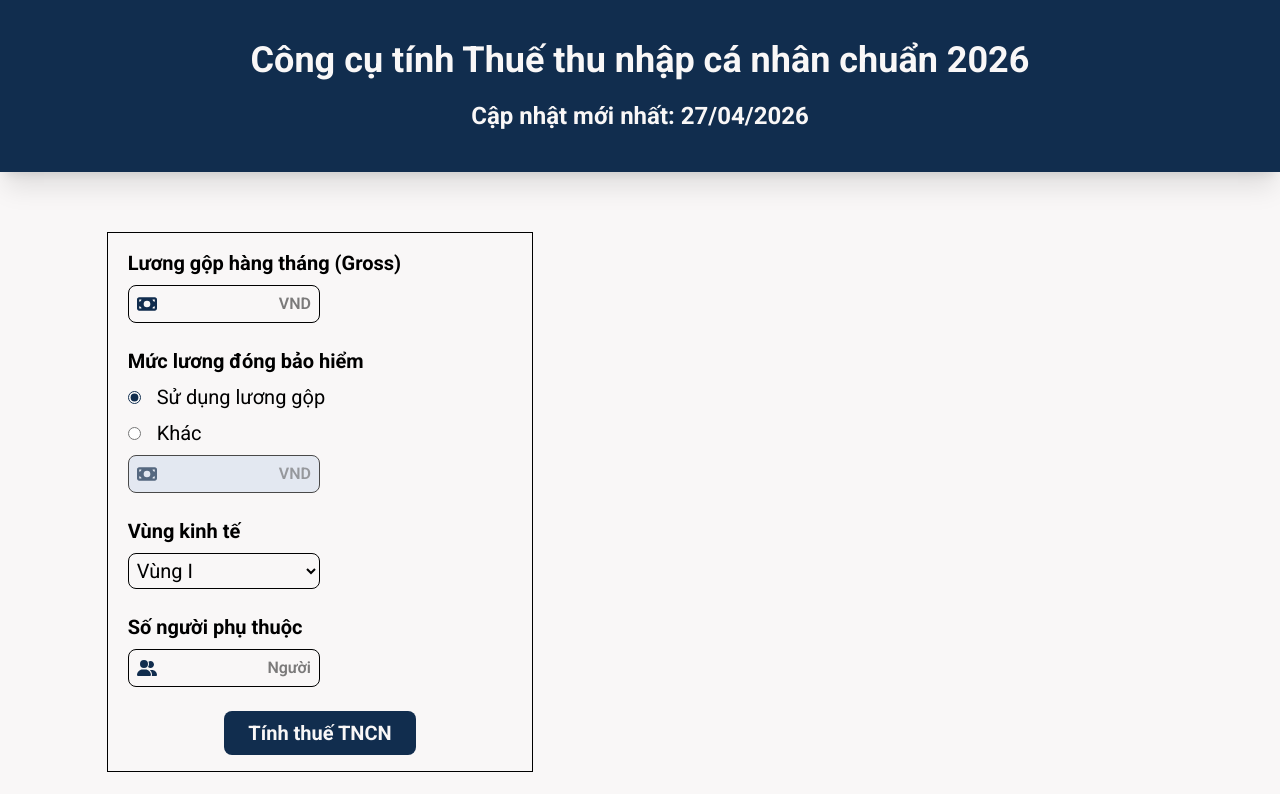
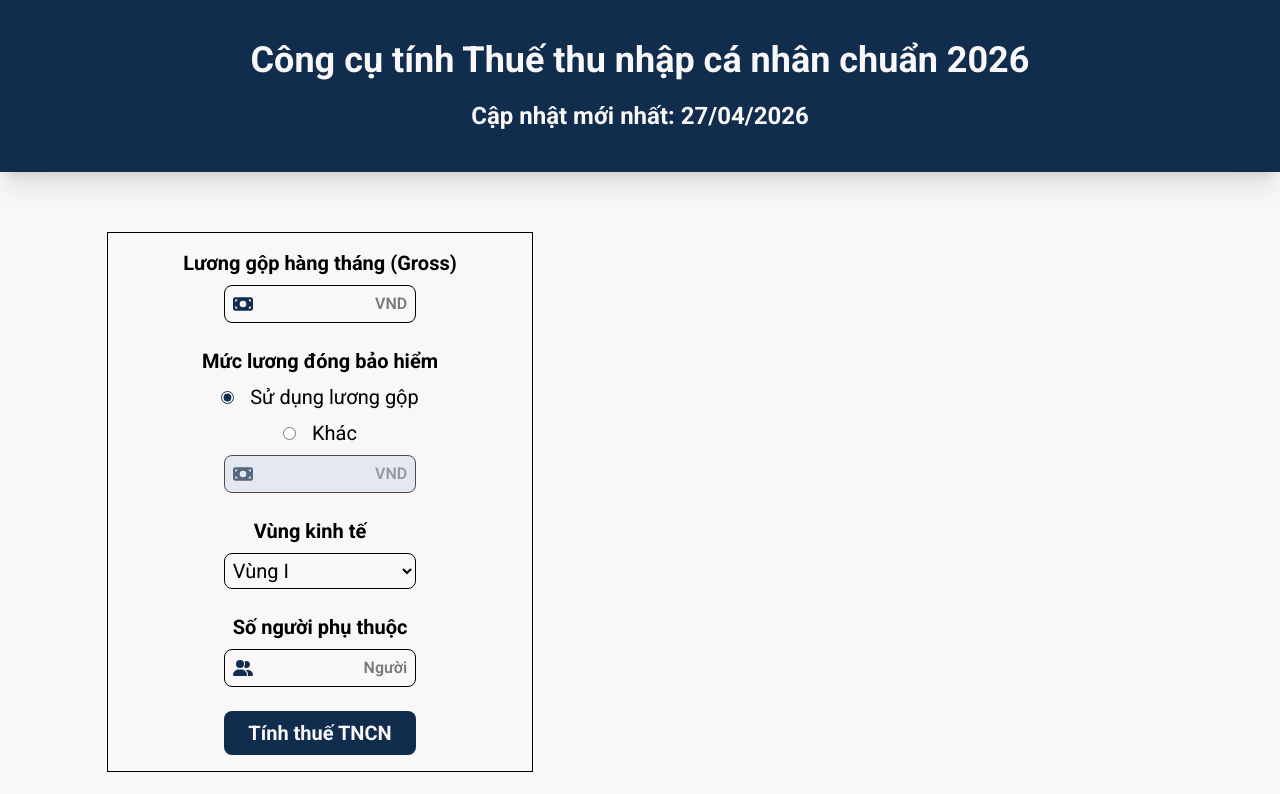
Before and after one commit to mcjosh2402/Tax-Site, a React (Vite) app: page / in a window 1280 px wide. Shown: the top 794 px of the page. Built offline with nearby package versions, Linux system fonts and the light colour scheme.

Commit message:
centered form

```diff
--- a/src/components/FormCards.jsx
+++ b/src/components/FormCards.jsx
@@ -19,7 +19,7 @@ const FormCards = () => {
 			<div className='my-15 mx-auto w-3/4 lg:w-2/3 border'>
 				<form className="mx-5 my-4 space-y-6" autoComplete="off">
 					{/* Salary input */}
-					<div className="flex flex-col gap-2">
+					<div className="flex flex-col gap-2 items-center">
 						<label htmlFor="salary" className='text-base lg:text-xl font-bold'>Lương gộp hàng tháng (Gross)</label>
 						<div className="border rounded-lg flex w-full lg:w-1/2 items-center">
 							<FaMoneyBill className="inline shrink-0 text-base lg:text-xl text-(--dark-blue) my-auto mx-2"/>
@@ -36,7 +36,7 @@ const FormCards = () => {
 					</div>
 
 					{/* Insurance fields */}
-					<div className="flex flex-col gap-2">
+					<div className="flex flex-col gap-2 items-center">
 						<label htmlFor="baohiem" className='text-base lg:text-xl font-bold'>Mức lương đóng bảo hiểm</label>
 
 						<div className="flex items-center gap-2">
@@ -51,7 +51,6 @@ const FormCards = () => {
 							<label htmlFor='luongGross' className='text-base lg:text-xl'>Sử dụng lương gộp</label>
 						</div>
 
-						<div className="flex flex-col gap-2">
 							<div className="flex items-center gap-2">
 								<input
 									type="radio"
@@ -79,11 +78,10 @@ const FormCards = () => {
 								/>
 								<span className="mx-2 inline-block shrink-0 pointer-events-none font-semibold opacity-50">VND</span>
 							</div>
-						</div>
 					</div>
 
 					{/* Vung kinh te */}
-					<div className="flex flex-col gap-2">
+					<div className="flex flex-col gap-2 items-center">
 						<label className='text-base lg:text-xl font-bold mr-5'>Vùng kinh tế</label>
 						<select className='text-base lg:text-xl border rounded-lg p-1 w-full lg:w-1/2 focus:outline-none'>
 							<option>Vùng I</option>
@@ -94,7 +92,7 @@ const FormCards = () => {
 					</div>
 
 					{/* Nguoi phu thuoc */}
-					<div className="flex flex-col gap-2">
+					<div className="flex flex-col gap-2 items-center">
 						<label htmlFor="salary" className='text-base lg:text-xl font-bold'>Số người phụ thuộc</label>
 						<div className="border rounded-lg flex w-full lg:w-1/2 items-center">
 							<FaUserGroup className="inline shrink-0 text-base lg:text-xl text-(--dark-blue) my-auto mx-2"/>
```
